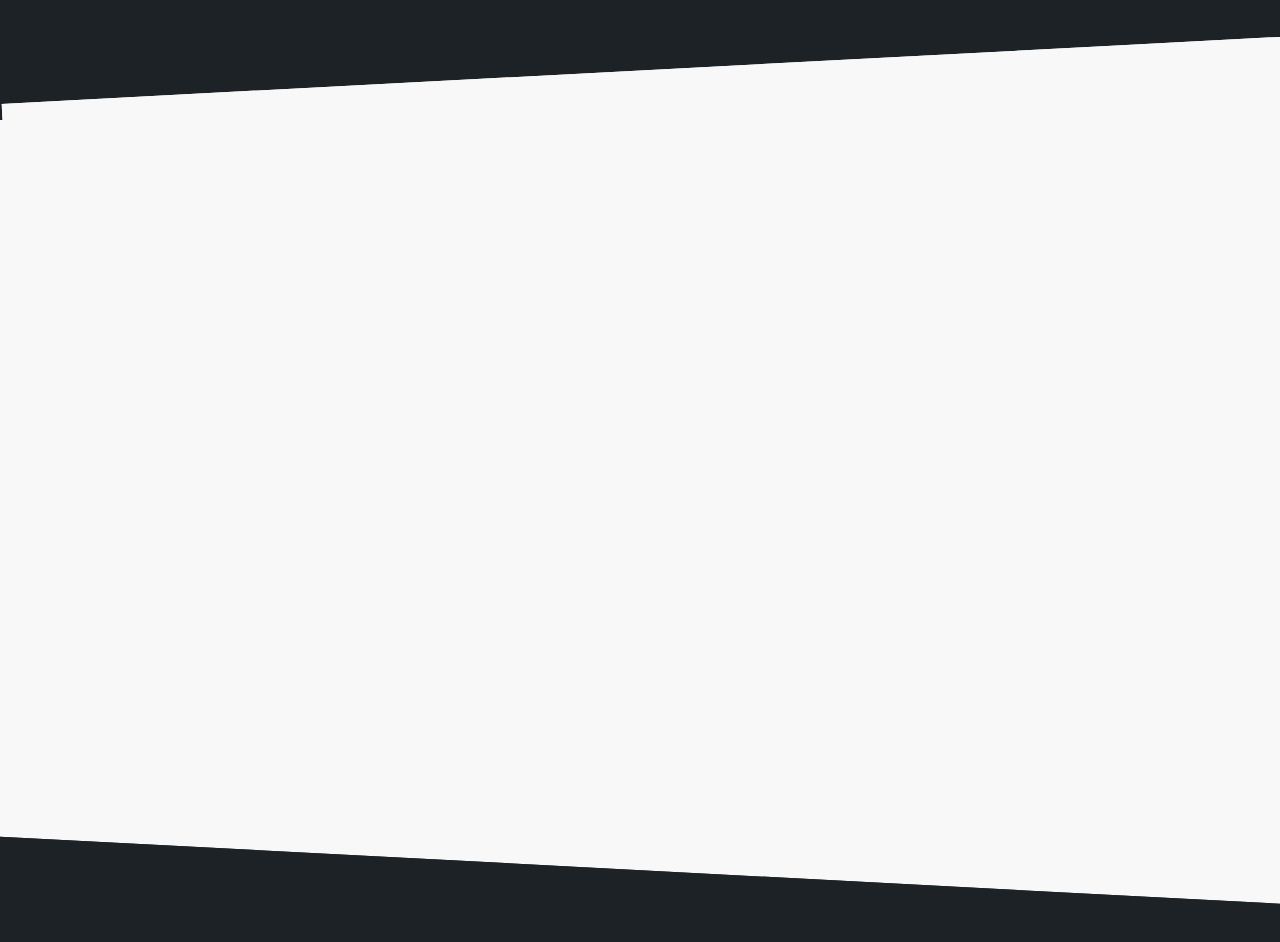
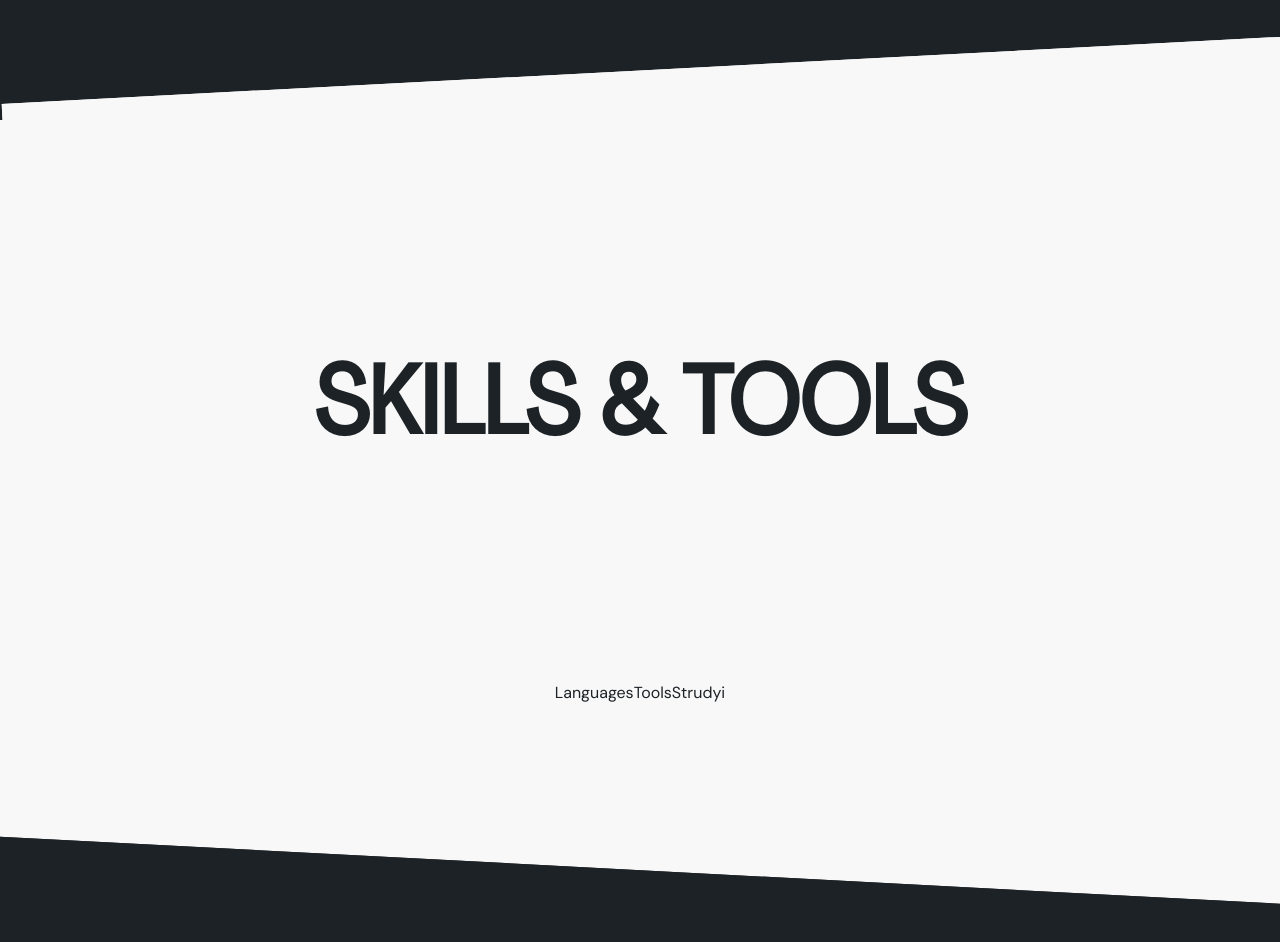
Before and after one commit to alaraayan/portfolio, a React (Create React App) app: page / in a window 1280 px wide. Shown: the part 1480-2422 px from the top of the page. Built offline with nearby package versions, Linux system fonts and the light colour scheme.

Commit message:
skill icons added

```diff
--- a/package.json
+++ b/package.json
@@ -4,6 +4,7 @@
   "private": true,
   "dependencies": {
     "axios": "^0.21.4",
+    "devicon": "^2.14.0",
     "eslint-plugin-jsx-a11y": "^6.4.1",
     "eslint-plugin-react-hooks": "^4.3.0",
     "hamburger-react": "^2.4.1",
--- a/public/index.html
+++ b/public/index.html
@@ -9,6 +9,7 @@
     <link rel="preconnect" href="https://fonts.gstatic.com" crossorigin>
     <link href="https://fonts.googleapis.com/icon?family=Material+Icons"
       rel="stylesheet">
+      <link rel="stylesheet" href="https://cdn.jsdelivr.net/gh/devicons/devicon@v2.14.0/devicon.min.css">
     <style>
       @import url('https://fonts.googleapis.com/css2?family=DM+Sans:ital@0;1&display=swap');
     </style>
--- a/src/components/About.js
+++ b/src/components/About.js
@@ -29,7 +29,7 @@ export default function About() {
           <div className="row-flex-container flex-row-centered">
             <h1 className="title-font section-title">Hi!<br/> I'm Alara.</h1>
             <div className="info-text">
-              <p>I have recently graduated from the Software Engineering Immersive at General Assembly and continue to work there as a TA. Previously, I have built a career of 4 years in marketing, working in an international team.</p>
+              <p>I recently graduated from the Software Engineering Immersive at General Assembly and continue to work there as a TA. Previously, I have built a career of 4 years in marketing, working in an international team.</p>
               <br/>
               <p>In late 2019, I took a 6-month break to forge myself a new career. A pandemic and countless sourdough breads later, always being interested in web design, I started to teach myself Photoshop and HTML and CSS. It quickly became clear VSCode was where I belonged rather than Adobe CS. I then enrolled in the General Assembly SEI bootcamp. 13 wonderful weeks later, I am now looking to build on my skills within an engaging work environment where I can root and grow as a developer.</p>
             </div>
--- a/src/components/Skills.js
+++ b/src/components/Skills.js
@@ -1,7 +1,46 @@
 export default function Skills() {
   return (
     <>
-      <div className="component-container light" id="skills"> LANGUAGES </div>
+      <div className="component-container light" id="skills">
+        <div className="column-flex-container separate">
+          <h1 className="title-font caps text-aligned-right">skills &amp; tools</h1>
+          <div className="skills-container">
+            <div className="skills languages">
+              Languages
+            </div>
+            <div className="skills tools">
+              Tools
+            </div>
+            <div className="skills studying">
+              Strudyi
+            </div>
+          </div>
+          {/* <div className="skills-icons">
+            <div className="icon-item"><i className="devicon-javascript-plain"></i></div>
+            <div className="icon-item"><i className="devicon-react-original-wordmark"></i></div>
+            <div className="icon-item"><i className="devicon-html5-plain-wordmark"></i></div>
+            <div className="icon-item"><i className="devicon-css3-plain-wordmark"></i></div>
+            <div className="icon-item"><i className="devicon-sass-original"></i></div>
+            <div className="icon-item"><i className="devicon-mongodb-plain-wordmark"></i></div>
+            <div className="icon-item"><i className="devicon-express-original"></i></div>
+            <div className="icon-item"><i className="devicon-nodejs-plain"></i></div>
+            <div className="icon-item"><i className="devicon-python-plain"></i></div>
+            <div className="icon-item"><i className="devicon-django-plain"></i></div>
+            <div className="icon-item"><i className="devicon-yarn-plain"></i></div>
+            <div className="icon-item"><i className="devicon-postgresql-plain"></i></div>
+            <div className="icon-item"><i className="devicon-vuejs-plain"></i></div>
+            <div className="icon-item"><i className="devicon-github-original"></i></div>
+            <div className="icon-item"><i className="devicon-git-plain"></i></div>
+            <div className="icon-item"><i className="devicon-visualstudio-plain"></i></div>
+            <div className="icon-item"><i className="devicon-heroku-original"></i></div>
+            <div className="icon-item"><i className="devicon-chrome-plain"></i></div>
+            <div className="icon-item"><i className="devicon-slack-plain"></i></div>
+            <div className="icon-item"><i className="devicon-trello-plain"></i></div>
+          </div> */}
+
+
+        </div>
+      </div>
       <hr className="section-break"/>
     </>
   )
--- a/src/styles/main.scss
+++ b/src/styles/main.scss
@@ -119,6 +119,17 @@ h1 {
   display: flex;
   justify-content: space-evenly;
   align-items: flex-end;
+  flex-wrap: nowrap;
+  gap: 5%;
+  width: 90%;
+  margin: 5% 0%;
+}
+
+.column-reverse-flex-container {
+  display: flex;
+  flex-direction: row-reverse;
+  justify-content: space-between;
+  align-items: flex-start;
   flex-wrap: nowrap;
   gap: 5%;
   width: 90%;
@@ -291,12 +302,6 @@ h1 {
 
 //****ABOUT****//
 
-// .blob-container{
-
-//   margin: 0;
-
-
-// }
 
 .blob {
   width: 70%;
@@ -328,3 +333,24 @@ h1 {
 .right-blob {
   left: 47%;
 }
+
+//****SKILLS****//
+
+.skills-icons {
+  display: flex;
+}
+
+// .text-aligned-right {
+//   margin: 0 0 0 100%;
+//   margin-left: 100%;
+// }
+
+.separate {
+  justify-content: space-evenly;
+}
+
+.skills-container {
+  display: flex;
+  justify-content: flex-start;
+  align-items: flex-end;
+}
```
Also changed, not shown: 1 other file (tests, documents, lock files or other folders).
